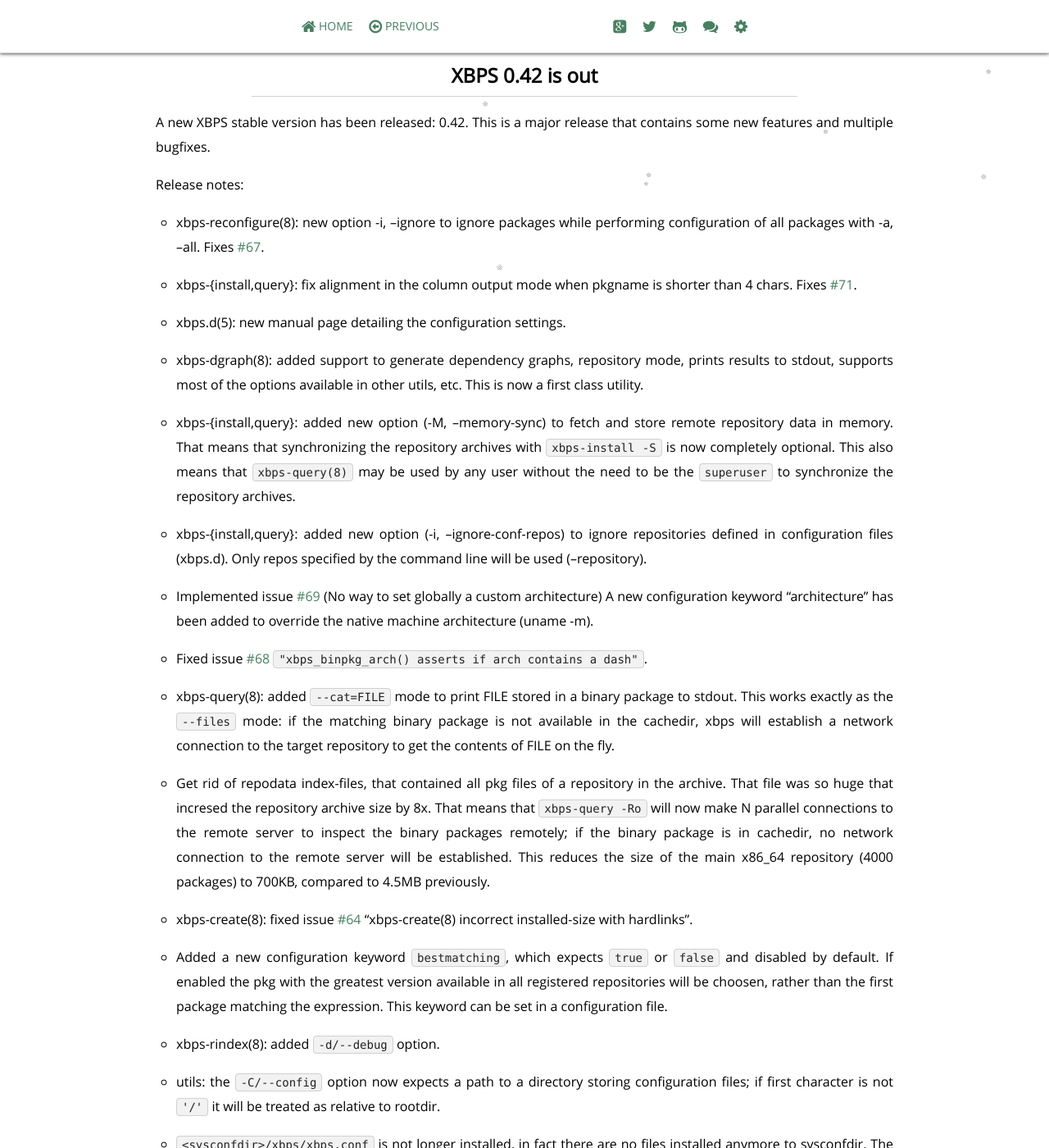
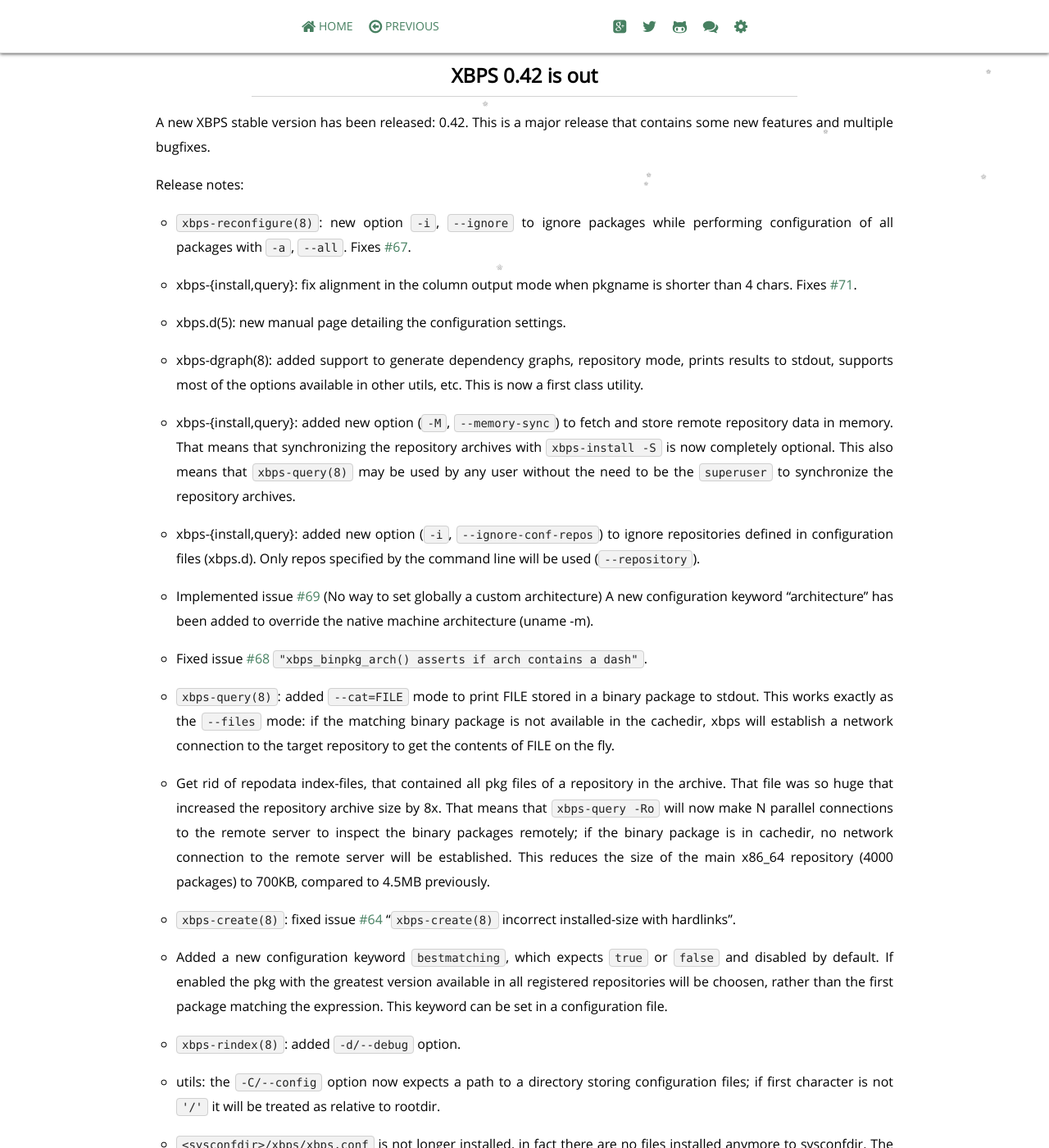
Before and after one commit to void-linux/void-linux.github.io, a Jekyll site: the page built from _posts/2014-12-22-xbps-0.42.markdown, in a window 1280 px wide and 1400 px high, scrolled down 417 px. Shown: the whole window at 82% size. Built offline with Jekyll 4.4.1, drawn with Linux system fonts in a browser that asks for light colours; Markdown is read by kramdown in place of the engine named in the settings; comment, search, counter and statistics services are not loaded.

Commit message:
2014-12-22-xbps-0.42.markdown: fix a mistake and "highlight" arguments

```diff
--- a/_posts/2014-12-22-xbps-0.42.markdown
+++ b/_posts/2014-12-22-xbps-0.42.markdown
@@ -9,8 +9,8 @@ that contains some new features and multiple bugfixes.
 
 Release notes:
 
-- xbps-reconfigure(8): new option -i, --ignore to ignore packages
-while performing configuration of all packages with -a, --all.
+- `xbps-reconfigure(8)`: new option `-i`, `--ignore` to ignore packages
+while performing configuration of all packages with `-a`, `--all`.
 Fixes [#67](https://github.com/voidlinux/xbps/issues/67).
 
 - xbps-{install,query}: fix alignment in the column output mode
@@ -22,15 +22,15 @@ when pkgname is shorter than 4 chars. Fixes [#71](https://github.com/voidlinux/x
 mode, prints results to stdout, supports most of the options available
 in other utils, etc. This is now a first class utility.
 
-- xbps-{install,query}: added new option (-M, --memory-sync) to fetch and
+- xbps-{install,query}: added new option (`-M`, `--memory-sync`) to fetch and
 store remote repository data in memory. That means that synchronizing
 the repository archives with `xbps-install -S` is now completely optional.
 This also means that `xbps-query(8)` may be used by any user without the
 need to be the `superuser` to synchronize the repository archives.
 
-- xbps-{install,query}: added new option (-i, --ignore-conf-repos) to ignore
+- xbps-{install,query}: added new option (`-i`, `--ignore-conf-repos`) to ignore
 repositories defined in configuration files (xbps.d). Only repos specified
-by the command line will be used (--repository).
+by the command line will be used (`--repository`).
 
 - Implemented issue [#69](https://github.com/voidlinux/xbps/issues/69) (No way to set globally a custom architecture)
 A new configuration keyword "architecture" has been added to override
@@ -39,28 +39,28 @@ the native machine architecture (uname -m).
 - Fixed issue [#68](https://github.com/voidlinux/xbps/issues/68)
 `"xbps_binpkg_arch() asserts if arch contains a dash"`.
 
-- xbps-query(8): added `--cat=FILE` mode to print FILE stored in a binary package
+- `xbps-query(8)`: added `--cat=FILE` mode to print FILE stored in a binary package
 to stdout. This works exactly as the `--files` mode: if the matching binary package
 is not available in the cachedir, xbps will establish a network connection
 to the target repository to get the contents of FILE on the fly.
 
 - Get rid of repodata index-files, that contained all pkg files of a repository
-in the archive. That file was so huge that incresed the repository archive
+in the archive. That file was so huge that increased the repository archive
 size by 8x. That means that `xbps-query -Ro` will now make N parallel connections
 to the remote server to inspect the binary packages remotely; if the binary
 package is in cachedir, no network connection to the remote server will be
 established. This reduces the size of the main x86\_64 repository (4000 packages)
 to 700KB, compared to 4.5MB previously.
 
-- xbps-create(8): fixed issue [#64](https://github.com/voidlinux/xbps/issues/64)
- "xbps-create(8) incorrect installed-size with hardlinks".
+- `xbps-create(8)`: fixed issue [#64](https://github.com/voidlinux/xbps/issues/64)
+ "`xbps-create(8)` incorrect installed-size with hardlinks".
 
 - Added a new configuration keyword `bestmatching`, which expects `true` or `false`
 and disabled by default. If enabled the pkg with the greatest version available
 in all registered repositories will be choosen, rather than the first package
 matching the expression. This keyword can be set in a configuration file.
 
-- xbps-rindex(8): added `-d/--debug` option.
+- `xbps-rindex(8)`: added `-d/--debug` option.
 
 - utils: the `-C/--config` option now expects a path to a directory storing
 configuration files; if first character is not `'/'` it will be treated as
```
